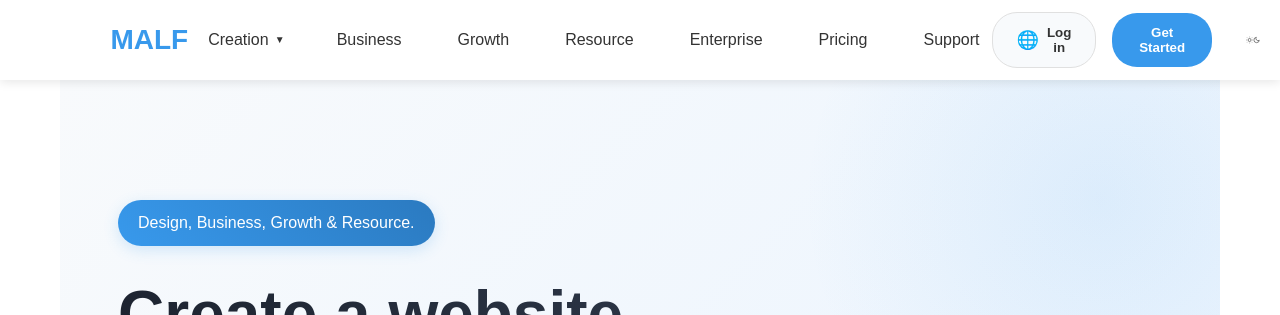
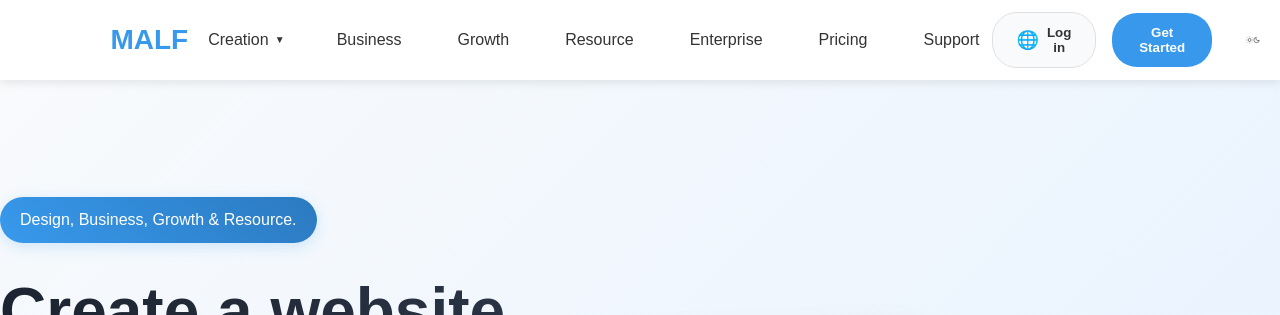
Before and after one commit to malifhdyh/Project-Malf, a Flask app: template Templates/base.html in a window 1280 px wide. Shown: the top 315 px of the page. Run offline with Flask 3, Linux system fonts and the light colour scheme; the template is opened without the code that fills it, so the values that code supplies are empty.

Commit message:
Mengganti Background menjadi selebar layar

```diff
--- a/Static/css/components/about.css
+++ b/Static/css/components/about.css
@@ -1,16 +1,20 @@
 /* Component styles */
 .about-section {
     background-color: #e6f2ff;
-}
+    width: 100vw;
+    margin-left: calc(-50vw + 50%);
+    margin-right: calc(-50vw + 50%);
+    padding: 80px 0;
+ }
 
-.about-container {
-    max-width: var(--container-width);
+ .about-container {
+    max-width: 1200px;
     margin: 0 auto;
-    padding: var(--section-padding);
+    padding: 0 20px;
     display: flex;
     align-items: center;
     gap: 50px;
-}
+ }
 
 .about-image {
     flex: 1;
--- a/Static/css/components/hero.css
+++ b/Static/css/components/hero.css
@@ -1,27 +1,30 @@
 .hero-section {
+    width: 100vw;
+    margin-left: calc(-50vw + 50%);
+    margin-right: calc(-50vw + 50%);
     background: linear-gradient(135deg, #f8fafc 0%, #e6f2ff 100%);
     min-height: 90vh;
-    padding: 120px 5% 80px;
     position: relative;
     overflow: hidden;
-}
+    display: flex;
+    justify-content: center;
+    align-items: center;
+ }
 
-.hero-section::before {
-    content: '';
-    position: absolute;
-    top: 0;
-    right: 0;
-    width: 600px;
-    height: 600px;
-    background: radial-gradient(circle, rgba(56, 153, 236, 0.1) 0%, rgba(56, 153, 236, 0) 70%);
-    border-radius: 50%;
-    transform: translate(30%, -30%);
-}
+ .hero-container {
+    max-width: 1200px;
+    width: 90%;
+    margin: 0 auto;
+    padding: 120px 0 80px;
+    display: flex;
+    align-items: center;
+    justify-content: center;
+    gap: 40px;
+ }
 
 .hero-content {
+    flex: 1;
     max-width: 600px;
-    position: relative;
-    z-index: 2;
 }
 
 .tag {
@@ -53,11 +56,16 @@
 }
 
 .hero-images {
-    position: relative;
+    flex: 1;
+    display: flex;
+    justify-content: center;
+    gap: 20px;
     perspective: 1000px;
-}
+ }
 
 .hero-image {
+    width: 45%;
+    height: auto;
     border-radius: 20px;
     box-shadow: 0 20px 40px rgba(0, 0, 0, 0.1);
     transition: all 0.5s ease;
--- a/Static/css/components/services.css
+++ b/Static/css/components/services.css
@@ -1,7 +1,10 @@
 /* Component styles */
 .services-section {
+    background-color: #f5f0ff;
+    width: 100vw;
+    margin-left: calc(-50vw + 50%);
+    margin-right: calc(-50vw + 50%);
     padding: 60px 0;
-    background-color: #f5f0ff;
  }
 
  .services-container {
--- a/Static/css/components/templates.css
+++ b/Static/css/components/templates.css
@@ -1,12 +1,16 @@
 /* Component styles */
 .template-section {
     background-color: #fff0f5;
+    width: 100vw;
+    margin-left: calc(-50vw + 50%);
+    margin-right: calc(-50vw + 50%);
+    padding: 60px 0;
 }
 
 .template-container {
-    max-width: var(--container-width);
+    max-width: 1200px;
     margin: 0 auto;
-    padding: var(--section-padding);
+    padding: 0 20px;
     position: relative;
 }
 
```
Also changed, not shown: 1 other file. Lines whose indentation alone changed are shown as unchanged.
